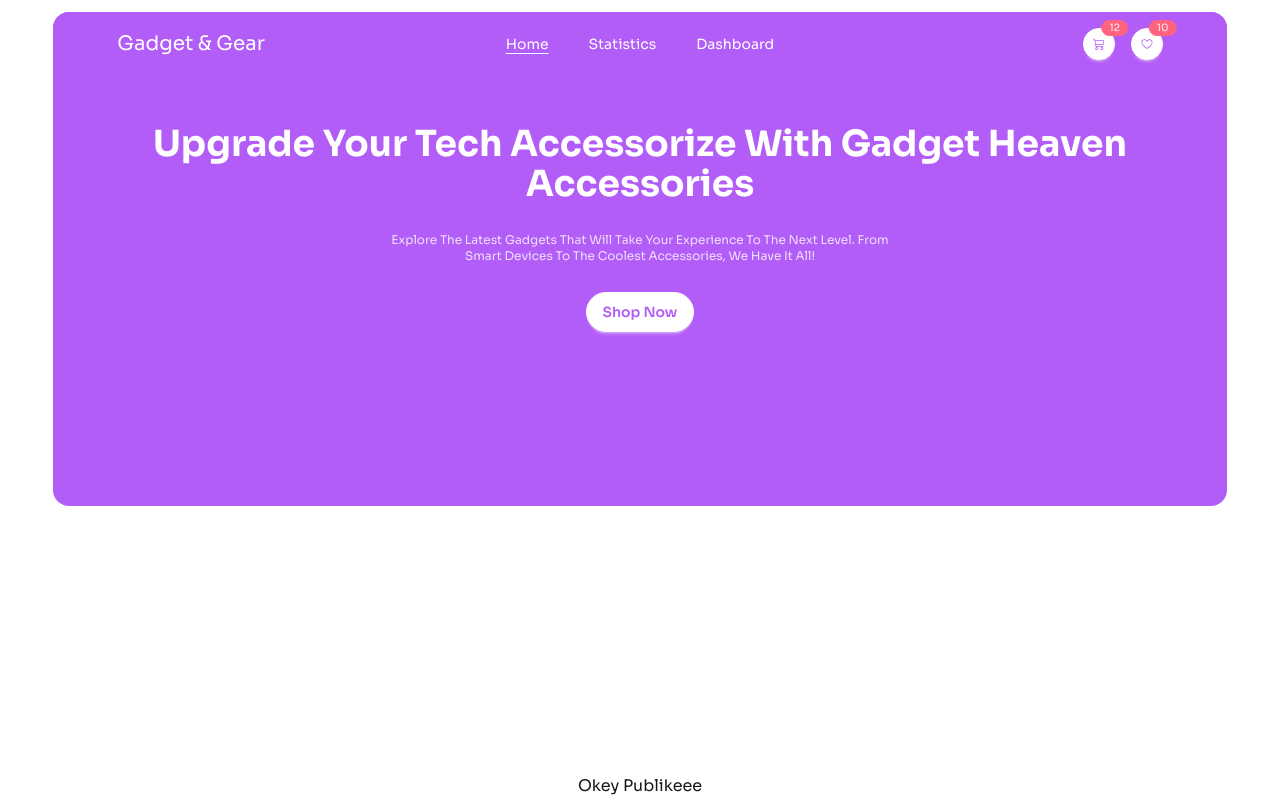
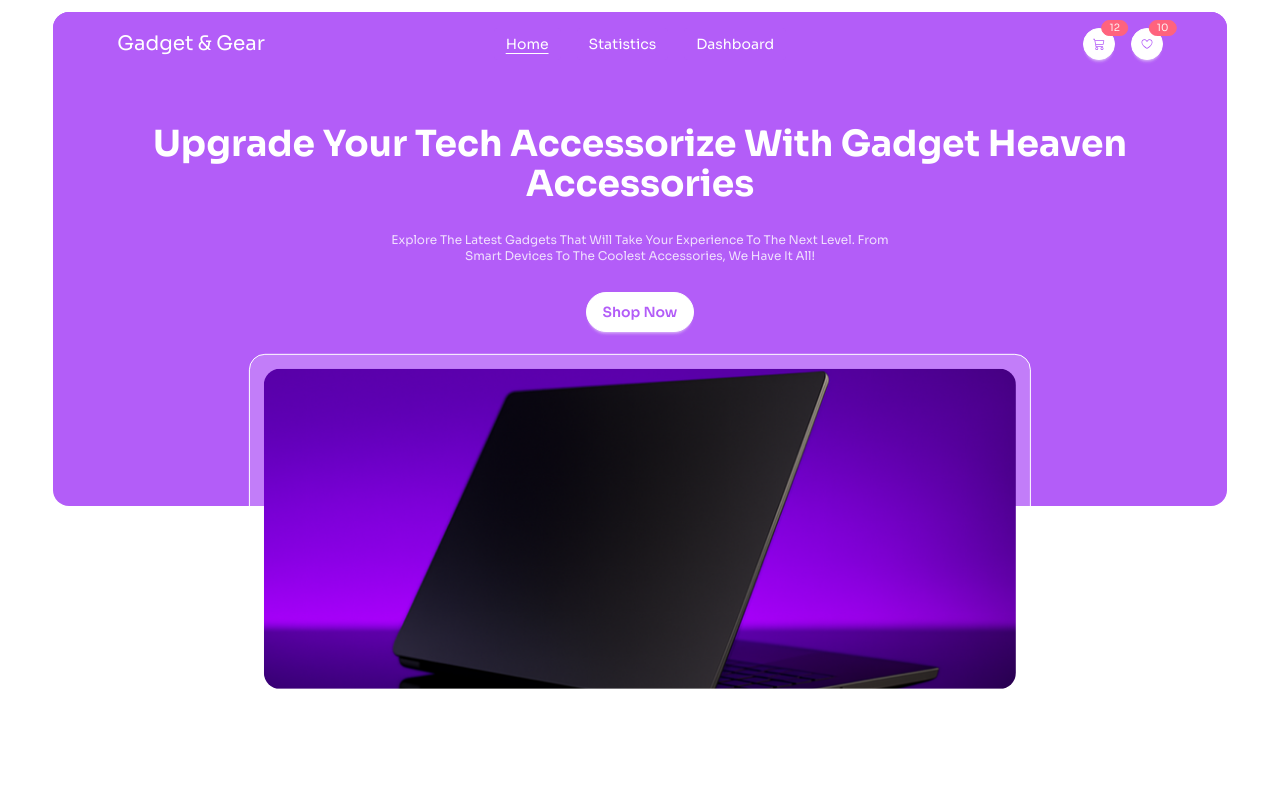
Before and after one commit to rakib-hasan-78/shopping-cart, a React (Vite) app: page / in a window 1280 px wide. Built offline with nearby package versions, Linux system fonts and the light colour scheme.

Commit message:
product display card completed

```diff
--- a/src/components/Header/Header.jsx
+++ b/src/components/Header/Header.jsx
@@ -1,6 +1,7 @@
 import React from 'react';
 import Nav from './../Nav/Nav';
 import Hero from './../Hero/Hero';
+import ProductCard from './../ProductCard/ProductCard';
 
 const Header = () => {
     return (
@@ -8,6 +9,7 @@ const Header = () => {
             <main className='main relative'>
                 <Hero />
                 <Nav />
+                <ProductCard />
             </main>
         </div>
     );
--- /dev/null
+++ b/src/components/ProductCard/ProductCard.jsx
@@ -0,0 +1,18 @@
+import React from 'react';
+import heroPng from '../../assets/hero.png';
+
+const ProductCard = () => {
+    return (
+        <div className="border border-project-white w-8/12 absolute max-h-[400px]  left-1/2 top-3/4 transform -translate-x-1/2 -translate-y-1/12 rounded-2xl overflow-hidden p-3.5 bg-project-white/20 z-0">
+            <div className="w-full h-[320px]">
+                <img
+                    src={heroPng}
+                    alt="Hero"
+                    className="w-full h-full object-cover rounded-2xl"
+                />
+            </div>
+        </div>
+    );
+};
+
+export default ProductCard;
--- a/src/pages/Root/Root.jsx
+++ b/src/pages/Root/Root.jsx
@@ -6,7 +6,7 @@ import Header from './../../components/Header/Header';
 const Root = () => {
     return (
         <div
-        className='w-full h-screen flex flex-col items-center justify-between pt-3'>
+        className='w-full h-auto flex flex-col items-center justify-between pt-3'>
             <Header />
             <Outlet />
 
```
